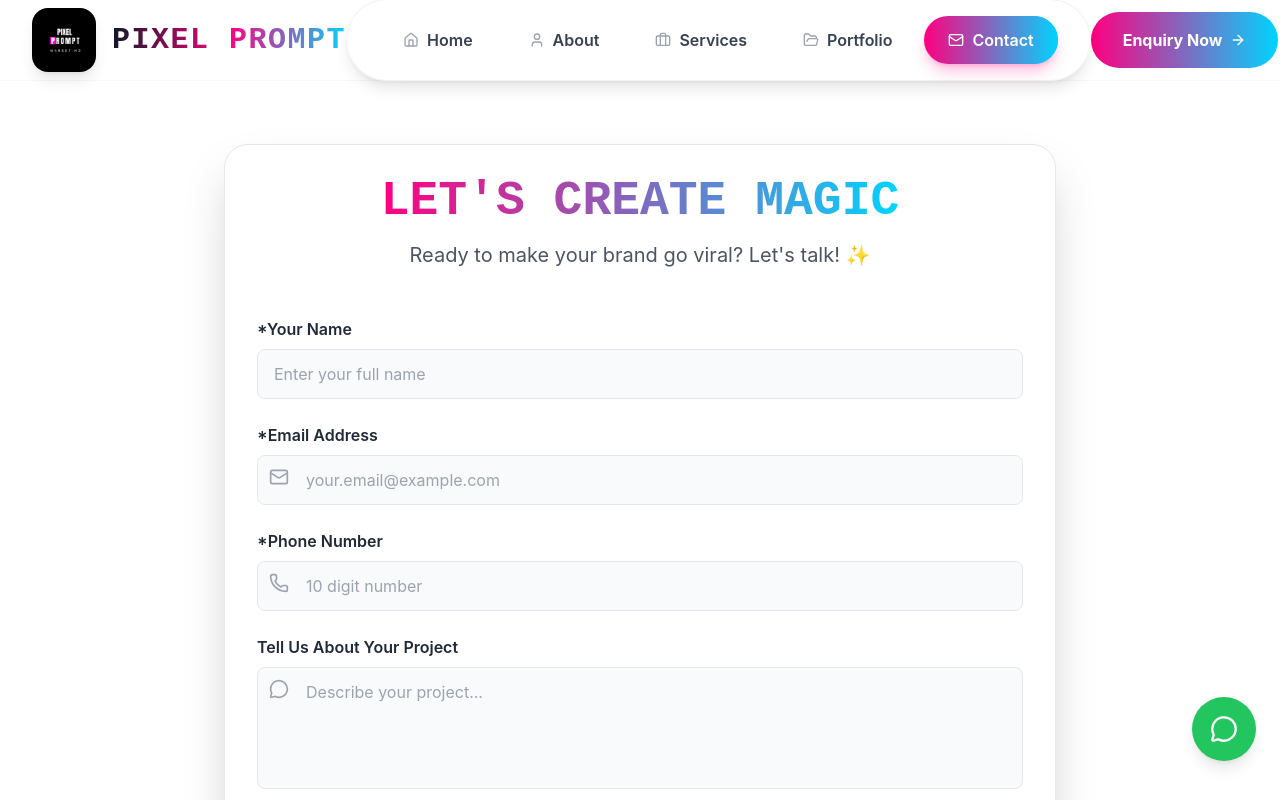
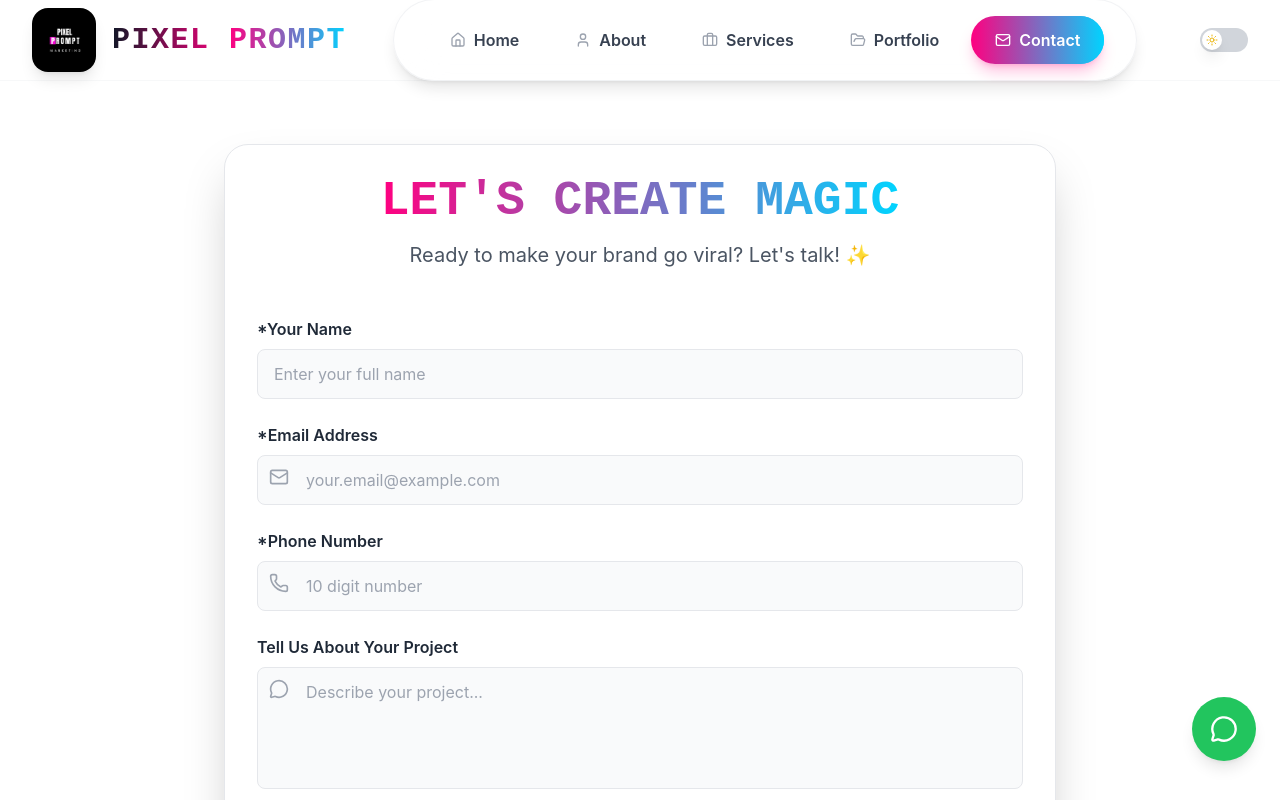
Before and after one commit to zaidrizvi/pixel-prompt, a React (Vite) app: page /contact in a window 1280 px wide. Shown: the top 800 px of the page. Built offline with nearby package versions, Linux system fonts and the light colour scheme.

Commit message:
Your commit message

```diff
--- a/src/components/common/Header.jsx
+++ b/src/components/common/Header.jsx
@@ -98,13 +98,7 @@ const Header = () => {
             {/* Desktop CTA & Theme Toggle */}
             <div className="hidden lg:flex items-center space-x-4 flex-shrink-0">
               <motion.div whileHover={{ scale: 1.05 }} whileTap={{ scale: 0.95 }}>
-                <Link
-                  to="/contact"
-                  className="px-8 py-4 bg-gradient-to-r from-neon-pink to-electric-blue text-white font-bold rounded-full hover:shadow-lg hover:shadow-neon-pink/25 transition-all duration-300 flex items-center space-x-2"
-                >
-                  <span>Enquiry Now</span>
-                  <ArrowRight size={16} />
-                </Link>
+
               </motion.div>
               <ThemeToggle />
             </div>
@@ -139,13 +133,7 @@ const Header = () => {
             {/* Mobile Controls */}
             <div className="md:hidden flex items-center space-x-2 sm:space-x-3">
               <motion.div whileHover={{ scale: 1.05 }} whileTap={{ scale: 0.95 }}>
-                <Link
-                  to="/contact"
-                  className="px-3 py-2 sm:px-4 sm:py-2.5 bg-gradient-to-r from-neon-pink to-electric-blue text-white font-bold rounded-full text-xs sm:text-sm hover:shadow-lg transition-all duration-300 flex items-center space-x-1 sm:space-x-2"
-                >
-                  <Zap size={12} className="sm:w-4 sm:h-4" />
-                  <span>Contact</span>
-                </Link>
+
               </motion.div>
 
               {/* Theme Toggle for Mobile */}
```
